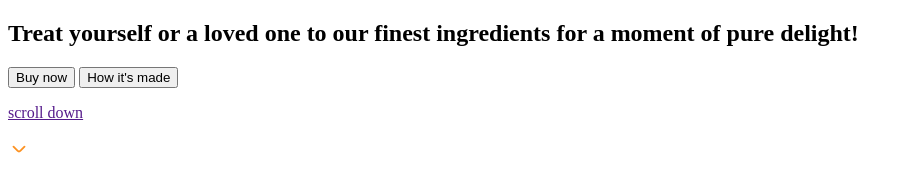
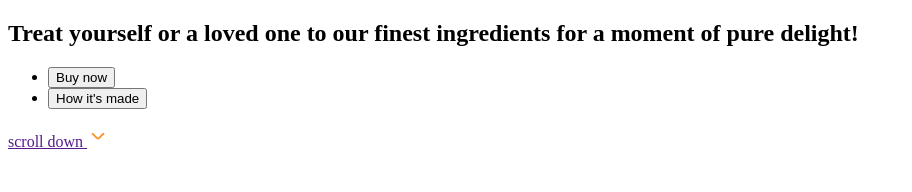
Before and after one commit to ASkypka/fson-104, a plain HTML site: page index.html in a window 1280 px wide. Shown: the whole page, without its empty margins (0-912 px from the left). Drawn offline with Linux system fonts and the light colour scheme.

Commit message:
add start-page

```diff
--- a/index.html
+++ b/index.html
@@ -15,10 +15,13 @@
           Treat yourself or a loved one to our finest ingredients for a moment
           of pure delight!
         </h1>
-        <button type="button">Buy now</button>
-        <button type="button">How it's made</button>
+
+        <ul>
+          <li><button type="button">Buy now</button></li>
+          <li><button type="button">How it's made</button></li>
+        </ul>
         <a href="">
-          <p>scroll down</p>
+          scroll down
           <svg
             xmlns="http://www.w3.org/2000/svg"
             width="22"
```
